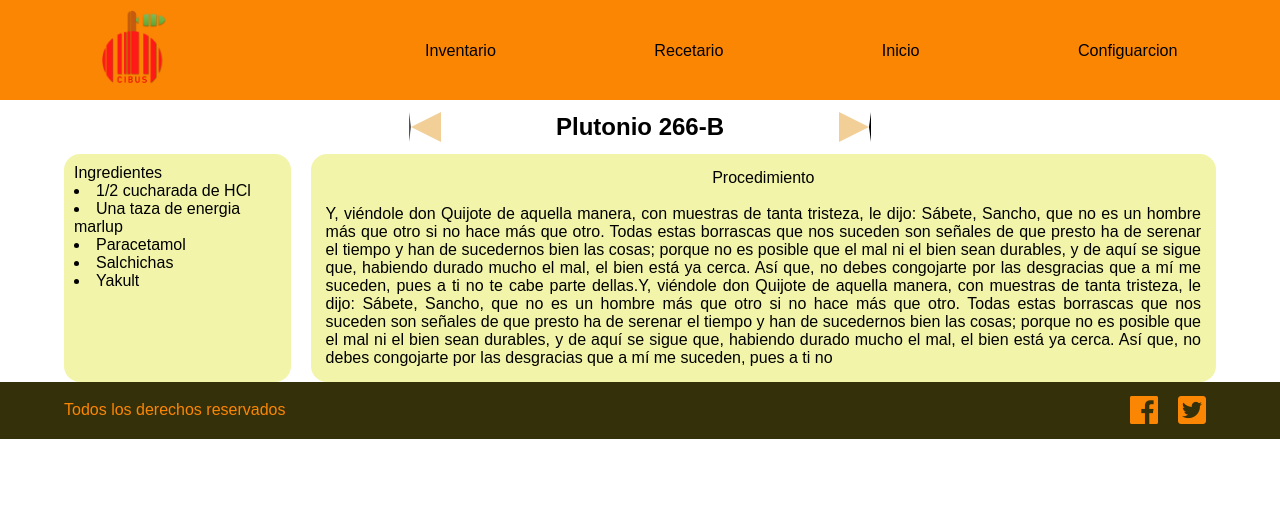
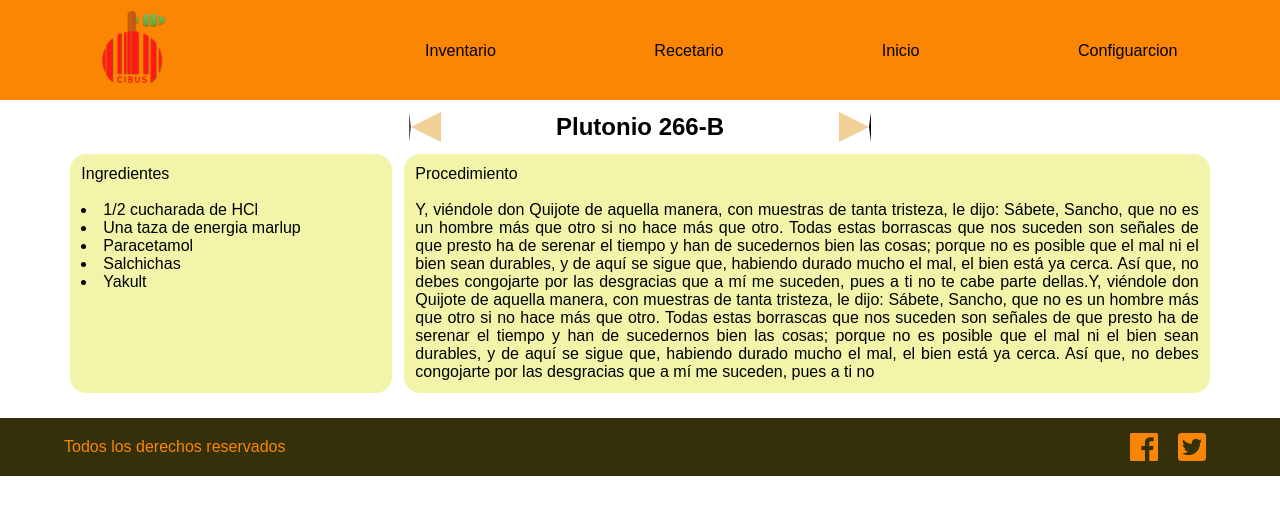
Before and after one commit to MaudorElConquistador/cibus, a plain HTML site: page Recetas/Recetas.html in a window 1280 px wide. Drawn offline with Linux system fonts and the light colour scheme.

Commit message:
Página de Recetas Arreglada

```diff
--- a/Presentacion/CSS/inicio.css
+++ b/Presentacion/CSS/inicio.css
@@ -94,6 +94,7 @@ footer{
   display: flex;
   flex-direction: row;
   align-items: center;
+  margin-top: 2%;
 }
 footer p{
 	margin-right: auto;
--- a/Recetas/CSS/Estilo_Rec.css
+++ b/Recetas/CSS/Estilo_Rec.css
@@ -50,6 +50,12 @@ nav{
 }
 .Principal{
 	display: flex;
+	flex-direction: row;
+	justify-content: space-around;
+}
+.cont-gen{
+	display: flex;
+	flex-direction: column;
 }
 section{
 	width: 90%;
@@ -101,26 +107,22 @@ section{
      border-bottom: 15px solid #fff;
      transform: scale(1.1);
 }
-aside{
-	font-family: 'Comfortaa', sans-serif;
-	width: 20%;
-	min-width: 140px;
-	padding: 10px;
-	margin-right: 20px;
+.cont-ing{
+	width: 28%;
+	padding: 1%;
 	background: #F2F5A9;
 	border-radius: 1rem;
-
 }
 .otro{
-	font-family: 'Comfortaa', sans-serif;
 	text-align: justify;
-	width: 80%;
-	padding: 15px;
+	width: 70%;
+	padding: 1%;
 	background: #F2F5A9;
 	border-radius: 1rem;
+}
 
-}
 footer{
+	margin-top: 2%;
 	width: 100%;
 	padding: 1% 5% 1% 5%;
 	color: #FB8604;
--- a/Recetas/Recetas.html
+++ b/Recetas/Recetas.html
@@ -9,6 +9,7 @@
 	<title>Recetario</title>
 </head>
 <body>
+	<div class="cont-gen">
 		<header>
 			<img src="../Presentacion/IMG/logo.png">
 			<nav>
@@ -25,8 +26,10 @@
 				<button class="papu"></button>
 			</div>
 			<div class="Principal">
-			<aside>
+
+				<div class="cont-ing">
 					<p>Ingredientes</p>
+					<br>
 					<ul class="ingredientes">
 						<li>1/2 cucharada de HCl</li>
 						<li>Una taza de energia marlup</li>
@@ -34,9 +37,9 @@
 						<li>Salchichas</li>
 						<li>Yakult</li>
 					</ul>
-			</aside>
+				</div>
 				<div class="otro">
-				<article><p align="center">Procedimiento </p><br>Y, viéndole don Quijote de aquella manera, con muestras de tanta tristeza, le dijo: Sábete, Sancho, que no es un hombre más que otro si no hace más que otro. Todas estas borrascas que nos suceden son señales de que presto ha de serenar el tiempo y han de sucedernos bien las cosas; porque no es posible que el mal ni el bien sean durables, y de aquí se sigue que, habiendo durado mucho el mal, el bien está ya cerca. Así que, no debes congojarte por las desgracias que a mí me suceden, pues a ti no te cabe parte dellas.Y, viéndole don Quijote de aquella manera, con muestras de tanta tristeza, le dijo: Sábete, Sancho, que no es un hombre más que otro si no hace más que otro. Todas estas borrascas que nos suceden son señales de que presto ha de serenar el tiempo y han de sucedernos bien las cosas; porque no es posible que el mal ni el bien sean durables, y de aquí se sigue que, habiendo durado mucho el mal, el bien está ya cerca. Así que, no debes congojarte por las desgracias que a mí me suceden, pues a ti no
+					<article><p>Procedimiento </p><br>Y, viéndole don Quijote de aquella manera, con muestras de tanta tristeza, le dijo: Sábete, Sancho, que no es un hombre más que otro si no hace más que otro. Todas estas borrascas que nos suceden son señales de que presto ha de serenar el tiempo y han de sucedernos bien las cosas; porque no es posible que el mal ni el bien sean durables, y de aquí se sigue que, habiendo durado mucho el mal, el bien está ya cerca. Así que, no debes congojarte por las desgracias que a mí me suceden, pues a ti no te cabe parte dellas.Y, viéndole don Quijote de aquella manera, con muestras de tanta tristeza, le dijo: Sábete, Sancho, que no es un hombre más que otro si no hace más que otro. Todas estas borrascas que nos suceden son señales de que presto ha de serenar el tiempo y han de sucedernos bien las cosas; porque no es posible que el mal ni el bien sean durables, y de aquí se sigue que, habiendo durado mucho el mal, el bien está ya cerca. Así que, no debes congojarte por las desgracias que a mí me suceden, pues a ti no
 					</article>
 				</div>
 			</div>
@@ -46,5 +49,6 @@
 			<i class="fab fa-facebook"></i>
 			<i class="fab fa-twitter-square"></i>
 		</footer>
+	</div>
 </body>
 </html>
```
Lines whose indentation alone changed are shown as unchanged.
